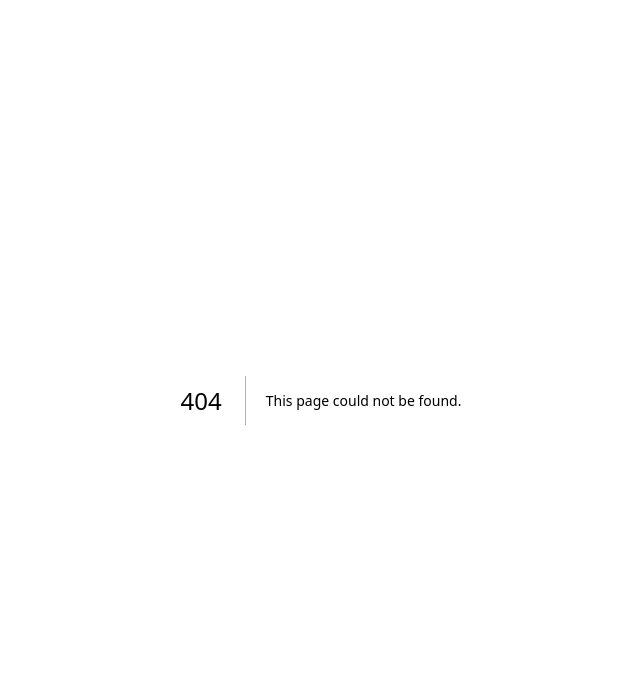
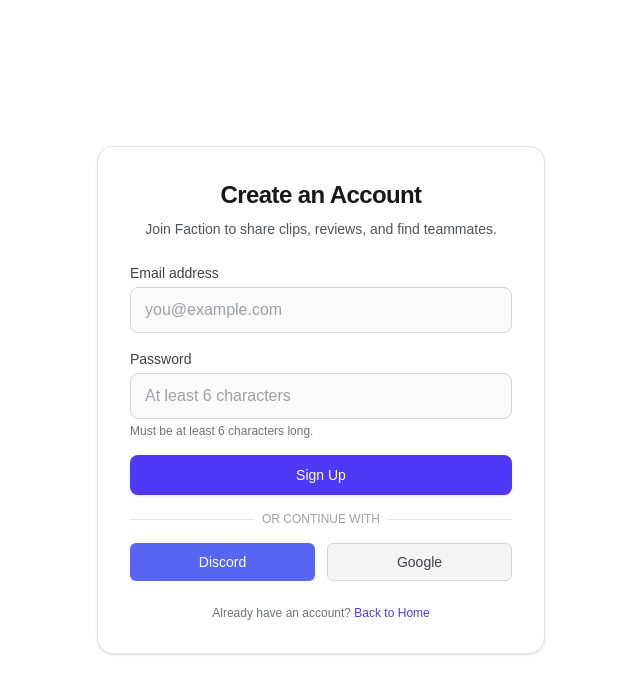
Before and after one commit to gamingforumapp/Instagram-Project-Fall-2026, a Next.js app: page /signup in a window 1280 px wide. Before the commit this address had no page. Shown: the top 694 px of the page, without its empty margins (319-959 px from the left). Built offline with nearby package versions, Linux system fonts and the light colour scheme.

Commit message:
Add sign-up form with validation and auth flow

```diff
--- /dev/null
+++ b/app/signup/page.tsx
@@ -0,0 +1,250 @@
+'use client'
+
+import { useState } from 'react'
+import Link from 'next/link'
+import { createClient } from '@/lib/supabase/client'
+
+export default function SignUpPage() {
+  const [email, setEmail] = useState('')
+  const [password, setPassword] = useState('')
+  const [loading, setLoading] = useState(false)
+  const [error, setError] = useState<string | null>(null)
+  const [success, setSuccess] = useState<string | null>(null)
+
+  async function handleSubmit(e: React.FormEvent<HTMLFormElement>) {
+    e.preventDefault()
+    setError(null)
+    setSuccess(null)
+
+    const trimmedEmail = email.trim()
+
+    if (!trimmedEmail) {
+      setError('Please enter a valid email address.')
+      return
+    }
+
+    if (password.length < 6) {
+      setError('Password must be at least 6 characters long.')
+      return
+    }
+
+    setLoading(true)
+
+    try {
+      const supabase = createClient()
+      const { data, error: signUpError } = await supabase.auth.signUp({
+        email: trimmedEmail,
+        password,
+      })
+
+      if (signUpError) {
+        const msg = signUpError.message.toLowerCase()
+        if (msg.includes('already registered') || msg.includes('already exists')) {
+          setError('This email is already registered. Please sign in instead.')
+        } else if (msg.includes('password') || msg.includes('weak')) {
+          setError('Password is too weak. Please use at least 6 characters.')
+        } else {
+          setError(signUpError.message)
+        }
+        return
+      }
+
+      // Supabase returns an empty identities array if the user is already registered
+      // and email confirmation is required (to prevent user enumeration).
+      if (data.user?.identities && data.user.identities.length === 0) {
+        setError('This email is already registered. Please sign in instead.')
+        return
+      }
+
+      setSuccess(
+        'Account created successfully! Check your email to confirm your account.'
+      )
+      setEmail('')
+      setPassword('')
+    } catch (err) {
+      setError(
+        err instanceof Error
+          ? err.message
+          : 'An unexpected network error occurred. Please check your connection and try again.'
+      )
+    } finally {
+      setLoading(false)
+    }
+  }
+
+  const handleOAuthSignUp = async (provider: 'discord' | 'google') => {
+    try {
+      setError(null)
+      setLoading(true)
+      const supabase = createClient()
+      const { error: oAuthError } = await supabase.auth.signInWithOAuth({
+        provider,
+        options: {
+          redirectTo: `${window.location.origin}/auth/callback`,
+        },
+      })
+      if (oAuthError) {
+        setError(oAuthError.message)
+        setLoading(false)
+      }
+    } catch (err) {
+      setError(
+        err instanceof Error
+          ? err.message
+          : 'Failed to initiate OAuth sign-in. Please try again.'
+      )
+      setLoading(false)
+    }
+  }
+
+  return (
+    <main className="flex min-h-[calc(100vh-4rem)] flex-1 items-center justify-center p-4 sm:p-8">
+      <div className="w-full max-w-md rounded-2xl border border-zinc-200 bg-white p-6 shadow-sm dark:border-zinc-800 dark:bg-zinc-900 sm:p-8">
+        <div className="mb-6 text-center">
+          <h1 className="text-2xl font-bold tracking-tight text-zinc-900 dark:text-zinc-50">
+            Create an Account
+          </h1>
+          <p className="mt-2 text-sm text-zinc-600 dark:text-zinc-400">
+            Join Faction to share clips, reviews, and find teammates.
+          </p>
+        </div>
+
+        {error && (
+          <div
+            role="alert"
+            className="mb-4 rounded-lg border border-red-500/20 bg-red-500/10 p-3 text-sm text-red-600 dark:text-red-400"
+          >
+            {error}
+          </div>
+        )}
+
+        {success && (
+          <div
+            role="status"
+            className="mb-4 rounded-lg border border-emerald-500/20 bg-emerald-500/10 p-3 text-sm text-emerald-600 dark:text-emerald-400"
+          >
+            {success}
+          </div>
+        )}
+
+        <form onSubmit={handleSubmit} className="space-y-4">
+          <div>
+            <label
+              htmlFor="email"
+              className="block text-sm font-medium text-zinc-700 dark:text-zinc-300"
+            >
+              Email address
+            </label>
+            <input
+              id="email"
+              type="email"
+              autoComplete="email"
+              required
+              disabled={loading}
+              value={email}
+              onChange={(e) => setEmail(e.target.value)}
+              placeholder="you@example.com"
+              className="mt-1 block w-full rounded-lg border border-zinc-300 bg-zinc-50 px-3.5 py-2.5 text-zinc-900 placeholder-zinc-400 transition focus:border-indigo-500 focus:bg-white focus:outline-none focus:ring-2 focus:ring-indigo-500/20 disabled:cursor-not-allowed disabled:opacity-50 dark:border-zinc-700 dark:bg-zinc-800 dark:text-zinc-100 dark:placeholder-zinc-500 dark:focus:border-indigo-400 dark:focus:bg-zinc-900"
+            />
+          </div>
+
+          <div>
+            <label
+              htmlFor="password"
+              className="block text-sm font-medium text-zinc-700 dark:text-zinc-300"
+            >
+              Password
+            </label>
+            <input
+              id="password"
+              type="password"
+              autoComplete="new-password"
+              required
+              minLength={6}
+              disabled={loading}
+              value={password}
+              onChange={(e) => setPassword(e.target.value)}
+              placeholder="At least 6 characters"
+              className="mt-1 block w-full rounded-lg border border-zinc-300 bg-zinc-50 px-3.5 py-2.5 text-zinc-900 placeholder-zinc-400 transition focus:border-indigo-500 focus:bg-white focus:outline-none focus:ring-2 focus:ring-indigo-500/20 disabled:cursor-not-allowed disabled:opacity-50 dark:border-zinc-700 dark:bg-zinc-800 dark:text-zinc-100 dark:placeholder-zinc-500 dark:focus:border-indigo-400 dark:focus:bg-zinc-900"
+            />
+            <p className="mt-1 text-xs text-zinc-500 dark:text-zinc-400">
+              Must be at least 6 characters long.
+            </p>
+          </div>
+
+          <button
+            type="submit"
+            disabled={loading}
+            className="w-full cursor-pointer rounded-lg bg-indigo-600 px-4 py-2.5 text-sm font-medium text-white shadow-sm transition hover:bg-indigo-500 focus:outline-none focus:ring-2 focus:ring-indigo-500/50 disabled:cursor-not-allowed disabled:opacity-50"
+          >
+            {loading ? (
+              <span className="flex items-center justify-center gap-2">
+                <svg
+                  className="h-4 w-4 animate-spin text-white"
+                  xmlns="http://www.w3.org/2000/svg"
+                  fill="none"
+                  viewBox="0 0 24 24"
+                >
+                  <circle
+                    className="opacity-25"
+                    cx="12"
+                    cy="12"
+                    r="10"
+                    stroke="currentColor"
+                    strokeWidth="4"
+                  />
+                  <path
+                    className="opacity-75"
+                    fill="currentColor"
+                    d="M4 12a8 8 0 018-8v4a4 4 0 00-4 4H4z"
+                  />
+                </svg>
+                Creating account...
+              </span>
+            ) : (
+              'Sign Up'
+            )}
+          </button>
+        </form>
+
+        <div className="relative my-4">
+          <div className="absolute inset-0 flex items-center">
+            <div className="w-full border-t border-zinc-200 dark:border-zinc-700"></div>
+          </div>
+          <div className="relative flex justify-center text-xs uppercase">
+            <span className="bg-white px-2 text-zinc-400 dark:bg-[#18181b]">Or continue with</span>
+          </div>
+        </div>
+
+        <div className="grid grid-cols-2 gap-3">
+          <button
+            type="button"
+            onClick={() => handleOAuthSignUp('discord')}
+            disabled={loading}
+            className="flex cursor-pointer items-center justify-center gap-2 rounded-md bg-[#5865F2] py-2 text-sm font-medium text-white transition hover:bg-[#4752C4] disabled:cursor-not-allowed disabled:opacity-50"
+          >
+            Discord
+          </button>
+          <button
+            type="button"
+            onClick={() => handleOAuthSignUp('google')}
+            disabled={loading}
+            className="flex cursor-pointer items-center justify-center gap-2 rounded-md border border-zinc-300 bg-zinc-100 py-2 text-sm font-medium text-zinc-700 transition hover:bg-zinc-200 disabled:cursor-not-allowed disabled:opacity-50 dark:border-zinc-700 dark:bg-zinc-800 dark:text-zinc-100 dark:hover:bg-zinc-700"
+          >
+            Google
+          </button>
+        </div>
+
+        <p className="mt-6 text-center text-xs text-zinc-500 dark:text-zinc-400">
+          Already have an account?{' '}
+          <Link
+            href="/"
+            className="font-medium text-indigo-600 hover:underline dark:text-indigo-400"
+          >
+            Back to Home
+          </Link>
+        </p>
+      </div>
+    </main>
+  )
+}
```
